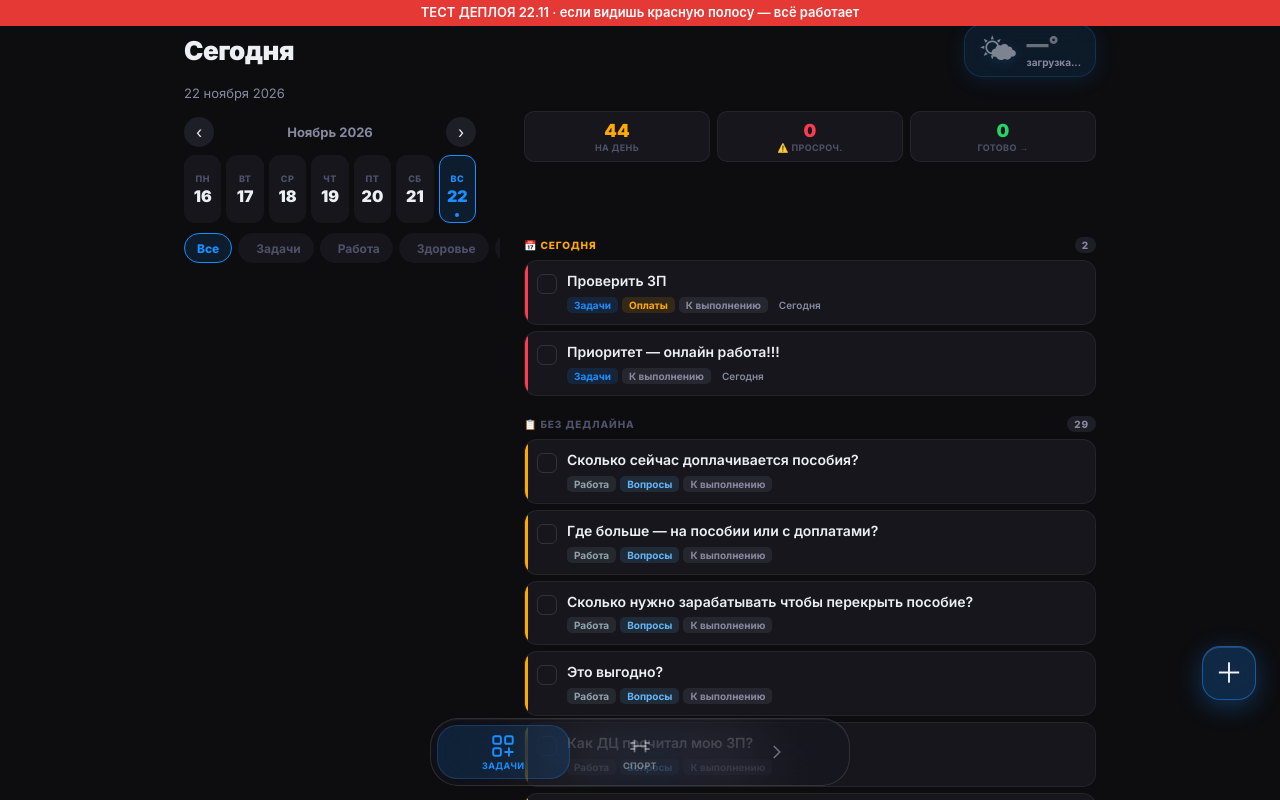
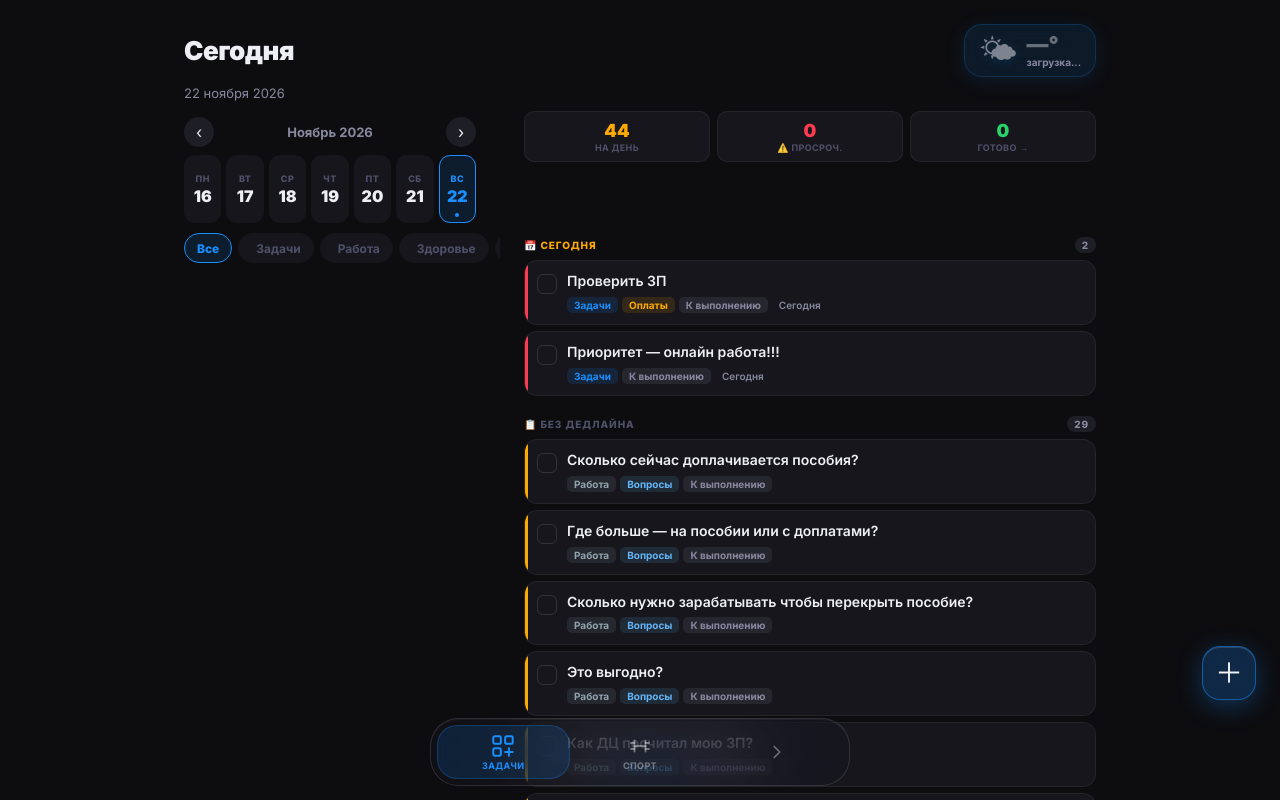
Before and after one commit to Kirill-Kachan/planner, a plain HTML site: page index.html in a window 1280 px wide. Drawn offline with Linux system fonts and the light colour scheme.

Commit message:
Убрана тестовая красная полоса, обновлены TASKS и MEMORY
Co-Authored-By: Claude Sonnet 5.5 <noreply@anthropic.com>
Claude-Session: https://claude.ai/code/session_01HhcDJxf9VPisoidvkS41A4

```diff
--- a/index.html
+++ b/index.html
@@ -2991,6 +2991,5 @@ if('serviceWorker' in navigator){
   navigator.serviceWorker.register(URL.createObjectURL(blob)).catch(()=>{});
 }
 </script>
-<div id="deploy-test" style="position:fixed;top:0;left:0;right:0;z-index:99999;background:#e53935;color:#fff;text-align:center;font:600 13px -apple-system,sans-serif;padding:calc(env(safe-area-inset-top) + 4px) 8px 6px;pointer-events:none">ТЕСТ ДЕПЛОЯ 22.11 · если видишь красную полосу — всё работает</div>
 </body>
 </html>
```
Also changed, not shown: 2 other files.
